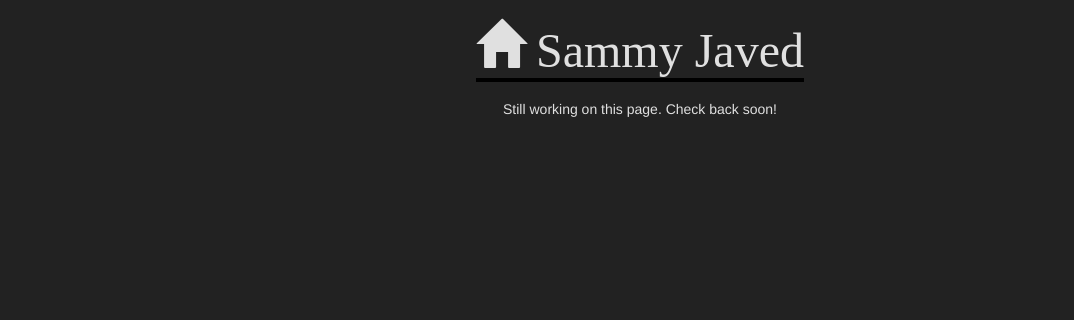
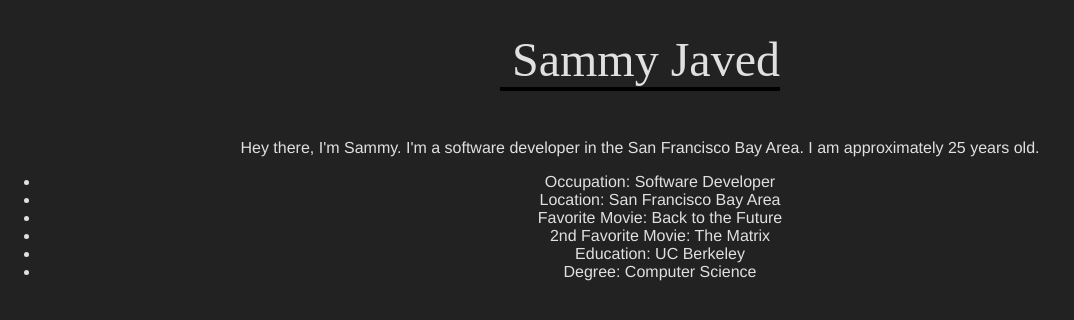
Before and after one commit to osamja/my-personal-website, a React (Create React App) app: page /bio in a window 1280 px wide. Shown: the top 320 px of the page, without its empty margins (0-1074 px from the left). Built offline with nearby package versions, Linux system fonts and the light colour scheme; a web font is replaced by a local one.

Commit message:
Removed bootstrap dependency. Created bio section

```diff
--- a/public/index.html
+++ b/public/index.html
@@ -10,9 +10,6 @@
       homescreen on Android. See https://developers.google.com/web/fundamentals/web-app-manifest/
     -->
     <link rel="manifest" href="%PUBLIC_URL%/manifest.json">
-    <link rel="stylesheet" href="https://maxcdn.bootstrapcdn.com/bootstrap/3.3.7/css/bootstrap.min.css">
-    <script src="https://ajax.googleapis.com/ajax/libs/jquery/3.2.1/jquery.min.js"></script>
-    <script src="https://maxcdn.bootstrapcdn.com/bootstrap/3.3.7/js/bootstrap.min.js"></script>
     <!--
       Notice the use of %PUBLIC_URL% in the tags above.
       It will be replaced with the URL of the `public` folder during the build.
--- a/src/pages/Bio.jsx
+++ b/src/pages/Bio.jsx
@@ -15,12 +15,35 @@ export default class Bio extends Component {
 
     }
 
+
+
+    static getAgeInYears() {
+        let curDate = new Date();
+        let birthDate = new Date('Jan 1, 1994');
+
+        let diff = curDate.getTime() - birthDate.getTime();
+        let ageInYears = Math.floor(diff / (1000 * 60 * 60 * 24 * 365.25));
+        return (<span>{ageInYears}</span>);
+    }
+
+
     // https://reactjsexample.com/a-vertical-timeline-component-for-react/
 
     render() {
         return (
-            <div className="Bio">
-                <h5 style={this.state.style}>Still working on this page.  Check back soon!</h5>
+            <div className="Bio" style={this.state.style}>
+                <p>
+                    Hey there, I'm Sammy.  I'm a software developer in the San Francisco Bay Area.
+                    I am approximately {Bio.getAgeInYears()} years old.
+                </p>
+                <ul>
+                    <li>Occupation: Software Developer</li>
+                    <li>Location: San Francisco Bay Area</li>
+                    <li>Favorite Movie: Back to the Future</li>
+                    <li>2nd Favorite Movie: The Matrix</li>
+                    <li>Education: UC Berkeley</li>
+                    <li>Degree: Computer Science</li>
+                </ul>
             </div>
         );
     }
```
Also changed, not shown: 1 other file (tests, documents, lock files or other folders).
